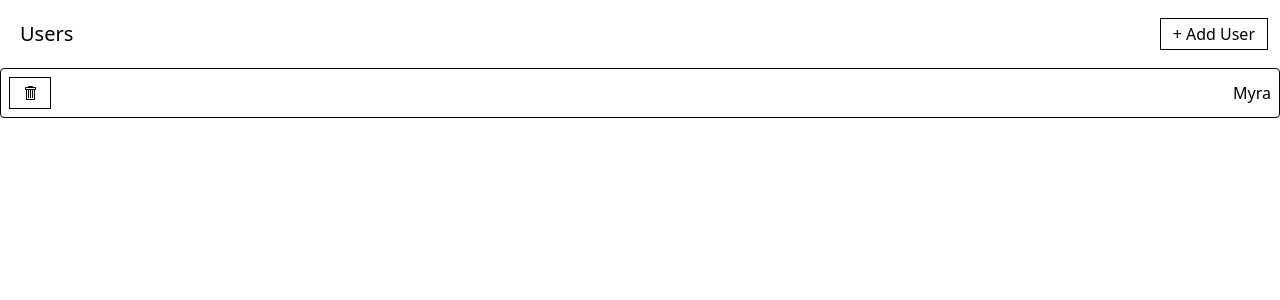
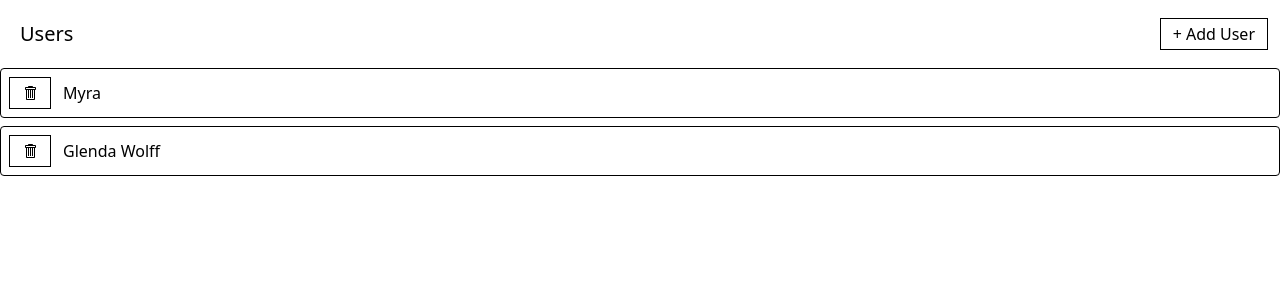
Before and after one commit to hereticsun/udemy-modern-react-with-redux, a React app in the folder media/: page / in a window 1280 px wide. Shown: the top 300 px of the page. Built offline with nearby package versions, Linux system fonts and the light colour scheme; data requests are answered from the project's data file; the HTML template or start-up script is replaced by a standard one.

Commit message:
384 Fixing a Delete Error
Signed-off-by: Azlan <azlan@cuttilan.co.uk>

```diff
--- a/media/db.json
+++ b/media/db.json
@@ -3,6 +3,10 @@
     {
       "id": 1,
       "name": "Myra"
+    },
+    {
+      "name": "Glenda Wolff",
+      "id": 3
     }
   ],
   "albums": [],
--- a/media/src/components/UsersListItem.js
+++ b/media/src/components/UsersListItem.js
@@ -13,11 +13,13 @@ function UsersListItem({ user }) {
   return (
     <div className="mb-2 border rounded">
       <div className='flex p-2 justify-between items-center cursor-pointer'>
-        <Button loading={isLoading} onClick={handleClick}>
-          <GoTrashcan />
-        </Button>
-        {error && <div>Error deleting user...</div>}
-        {user.name}
+        <div className='flex flex-row items-center justify-between'>
+          <Button  className="mr-3" loading={isLoading} onClick={handleClick}>
+            <GoTrashcan />
+          </Button>
+          {error && <div>Error deleting user...</div>}
+          {user.name}
+        </div>
       </div>
     </div>
   );
--- a/media/src/store/slices/usersSlice.js
+++ b/media/src/store/slices/usersSlice.js
@@ -40,8 +40,9 @@ const usersSlice = createSlice({
     });
     builder.addCase(removeUser.fulfilled, (state, action) => {
       state.isLoading = false;
-      // FIX ME!!!
-      console.log(action);
+      state.data = state.data.filter(user => {
+        return user.id !== action.payload.id;
+      });
     });
     builder.addCase(removeUser.rejected, (state, action) => {
       state.isLoading = false;
--- a/media/src/store/thunks/removeUser.js
+++ b/media/src/store/thunks/removeUser.js
@@ -4,8 +4,7 @@ import axios from 'axios';
 const removeUser = createAsyncThunk('users/remove', async (user) => {
   const response = await axios.delete(`http://localhost:3005/users/${user.id}`);
 
-  // FIX !!!!
-  return response.data;
+  return user;
 }) ;
 
 export {removeUser};
```
